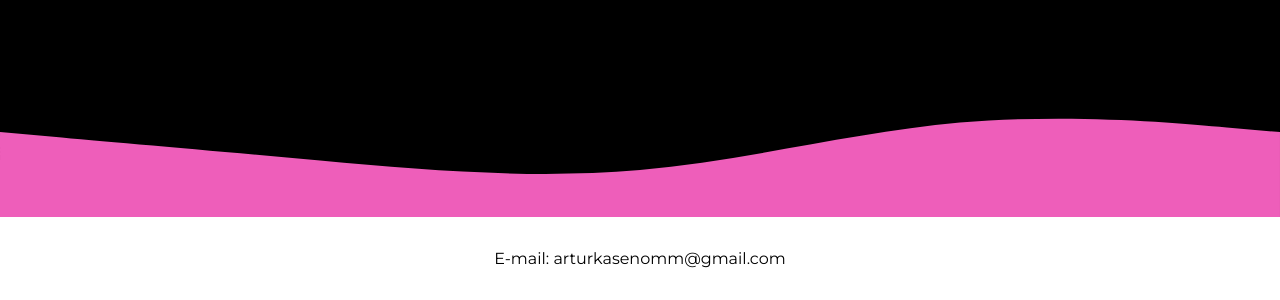
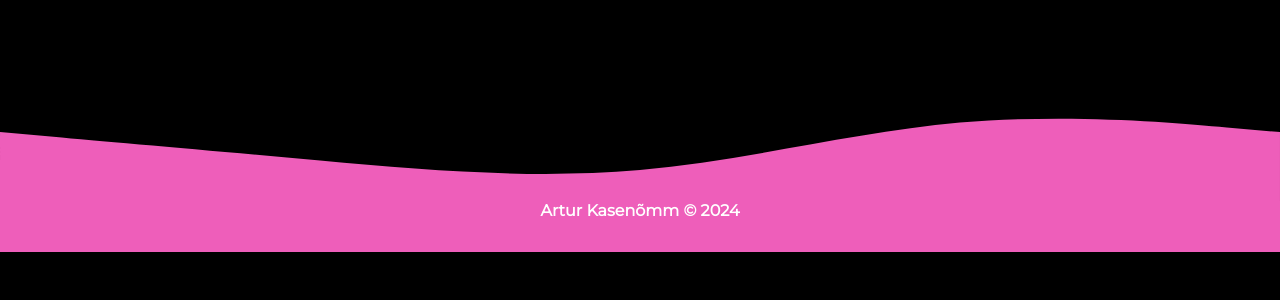
Before and after one commit to akasenomm/akasenomm.github.io, a plain HTML site: page index.html in a window 1280 px wide. Shown: the part 3584-3884 px from the top of the page. After the commit the page ends 3836 px from the top, so only its background shows below. Drawn offline with nearby package versions, Linux system fonts and the light colour scheme.

Commit message:
trademark footer

```diff
--- a/index.html
+++ b/index.html
@@ -60,8 +60,9 @@
     </div>
 
     <footer>
-        <p>E-mail: arturkasenomm@gmail.com</p>
+        <p>Artur Kasenõmm © <span id="currentYear"></span></p><script>document.getElementById("currentYear").innerHTML = new Date().getFullYear();</script>
     </footer>
+
     <script src="https://cdn.jsdelivr.net/npm/bootstrap@5.3.2/dist/js/bootstrap.bundle.min.js" integrity="sha384-C6RzsynM9kWDrMNeT87bh95OGNyZPhcTNXj1NW7RuBCsyN/o0jlpcV8Qyq46cDfL" crossorigin="anonymous"></script>
 
 </body>
--- a/styles.css
+++ b/styles.css
@@ -524,3 +524,14 @@ body {
         min-height: 70vh;
     }
 }
+
+footer {
+    margin-top: -1rem;
+    padding-top: 0;
+    background-color: #ee5eba;
+}
+
+footer p {
+    color: white;
+    font-weight: bold;
+}
```
